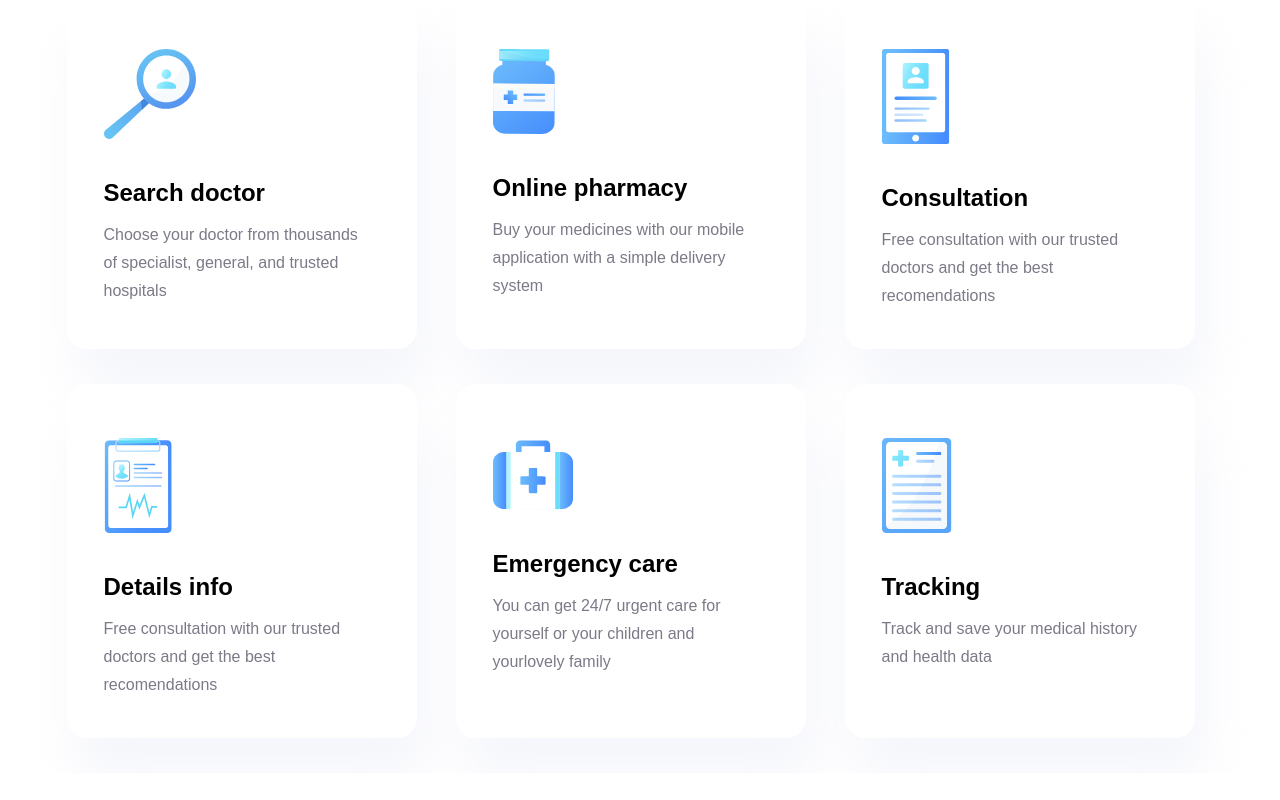
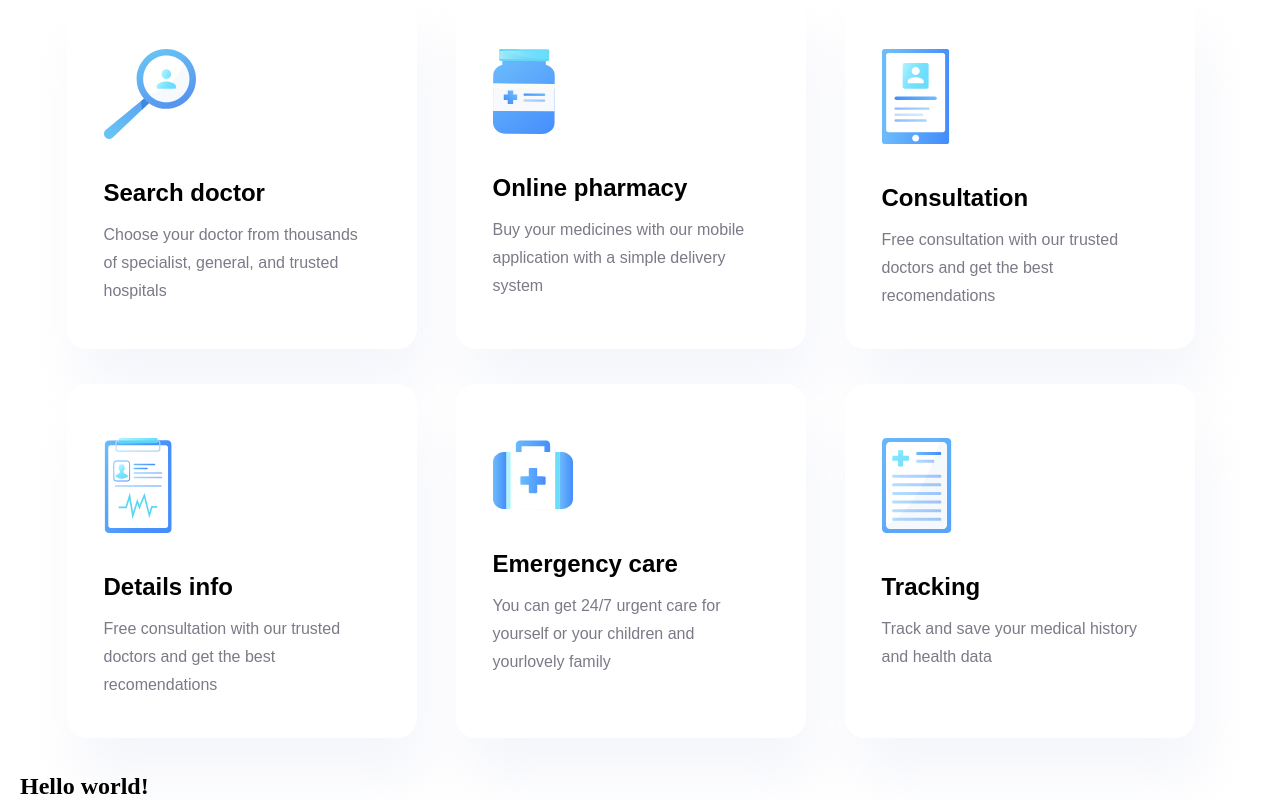
Before and after one commit to Abduivalidev/Trafalgar, a plain HTML site: page index.html in a window 1280 px wide. Shown: the part 1527-2327 px from the top of the page. Before the commit the page ends 2300 px from the top, so only its background shows below. Drawn offline with Linux system fonts and the light colour scheme.

Commit message:
footer finished

```diff
--- a/index.html
+++ b/index.html
@@ -99,7 +99,9 @@
     </main>
 
     <footer>
-
+        <div class="footer__container container">
+            <h2>Hello world!</h2>
+        </div>
     </footer>
 
 
```
